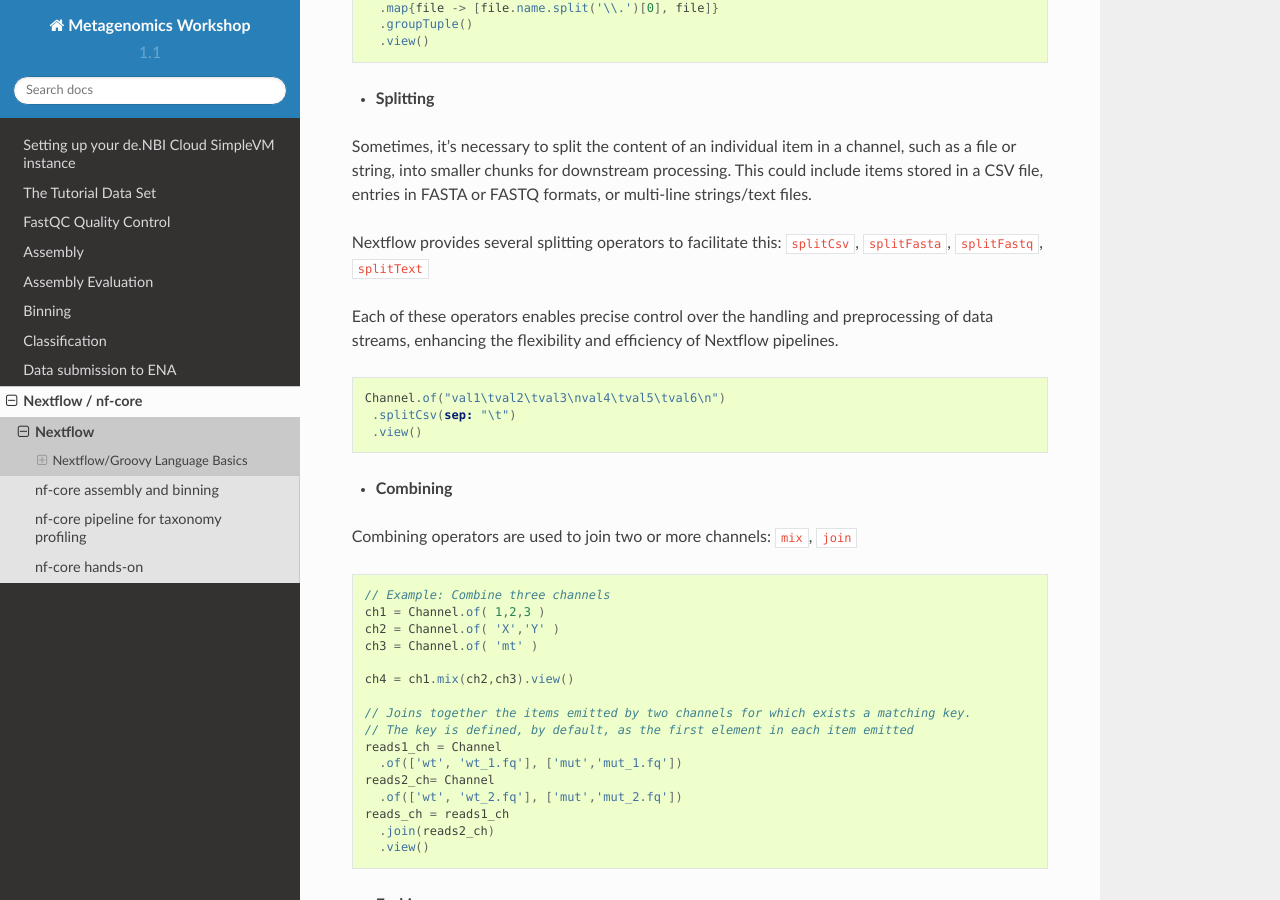
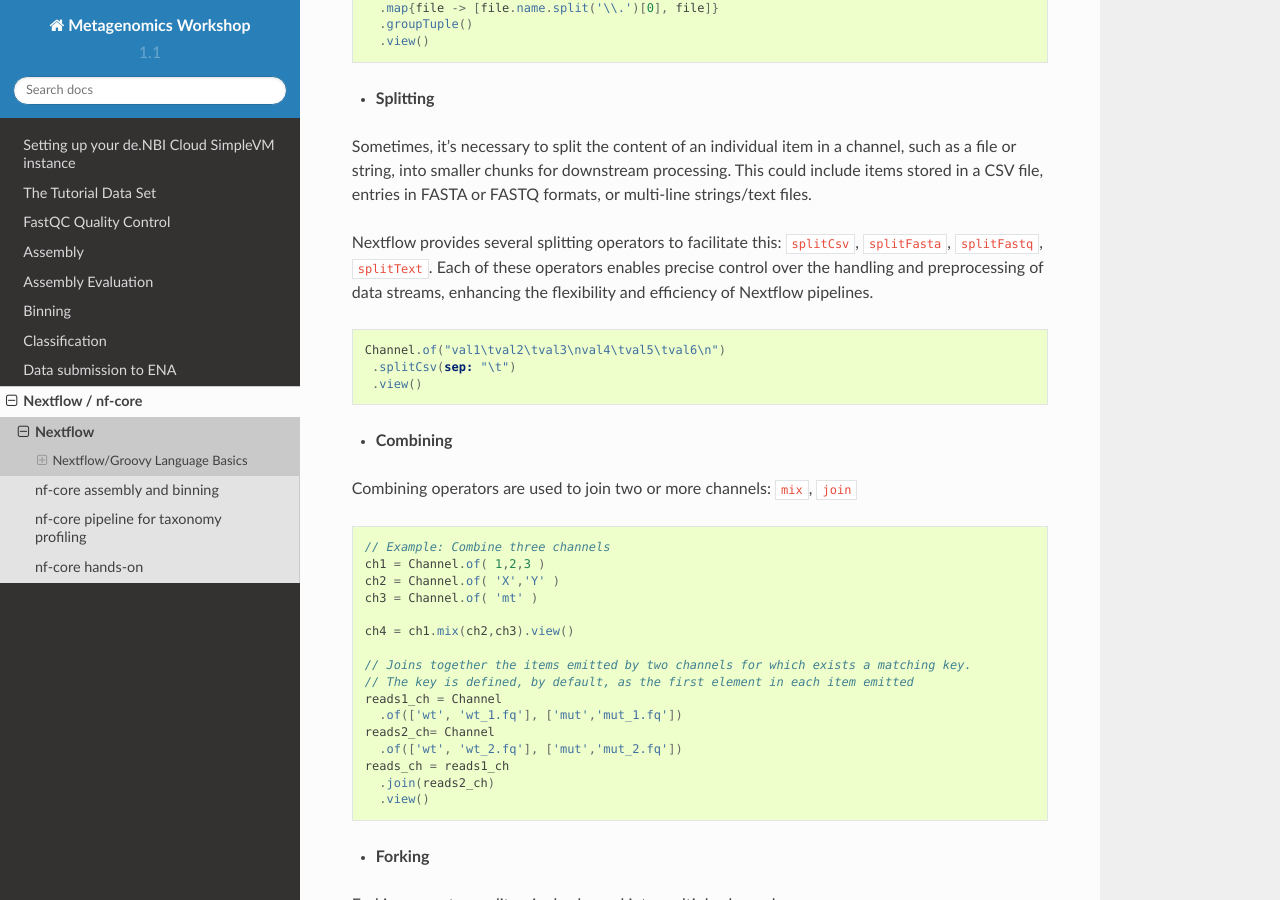
Before and after one commit to metagenomics/metagenomics-workshop, a Sphinx documentation site: the page built from docs/nextflow_nf_core/nextflow.rst, in a window 1280 px wide and 900 px high, scrolled down 6152 px. Built offline with Sphinx 7.4.7 and the Read the Docs theme 2.0.0, drawn with Linux system fonts in a browser that asks for light colours.

```diff
--- a/docs/nextflow_nf_core/nextflow.rst
+++ b/docs/nextflow_nf_core/nextflow.rst
@@ -316,9 +316,7 @@ Transforming operators modify the value or data contained in the channel element
 
 Sometimes, it's necessary to split the content of an individual item in a channel, such as a file or string, into smaller chunks for downstream processing. This could include items stored in a CSV file, entries in FASTA or FASTQ formats, or multi-line strings/text files.
 
-Nextflow provides several splitting operators to facilitate this: ``splitCsv``, ``splitFasta``, ``splitFastq``, ``splitText``
-
-Each of these operators enables precise control over the handling and preprocessing of data streams, enhancing the flexibility and efficiency of Nextflow pipelines.
+Nextflow provides several splitting operators to facilitate this: ``splitCsv``, ``splitFasta``, ``splitFastq``, ``splitText``. Each of these operators enables precise control over the handling and preprocessing of data streams, enhancing the flexibility and efficiency of Nextflow pipelines.
 
 .. code-block:: groovy
 
@@ -368,6 +366,7 @@ Forking operators split a single channel into multiple channels.
 
 
 - **Maths**
+
 The maths operators allows you to apply simple math function on channels.
 
 The maths operators are: ``count``, ``min``, ``max``, ``sum``, ``toInteger``
```
